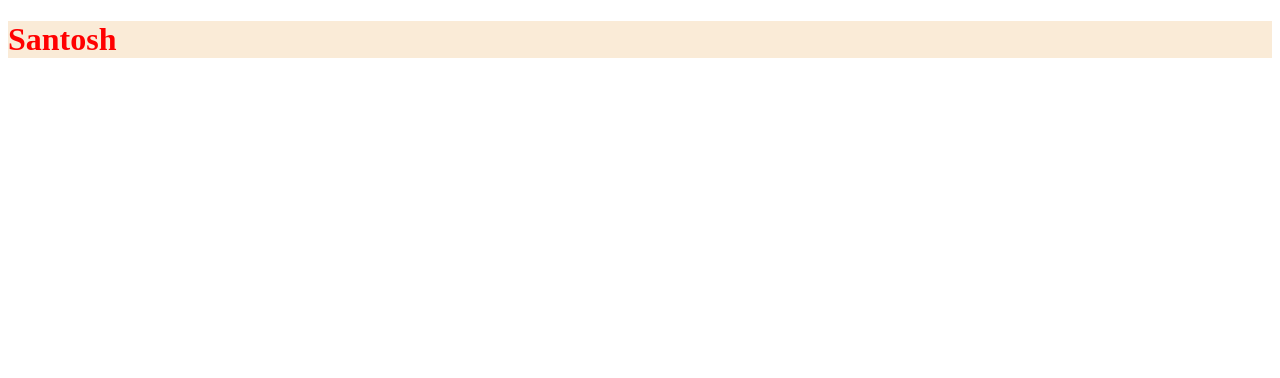
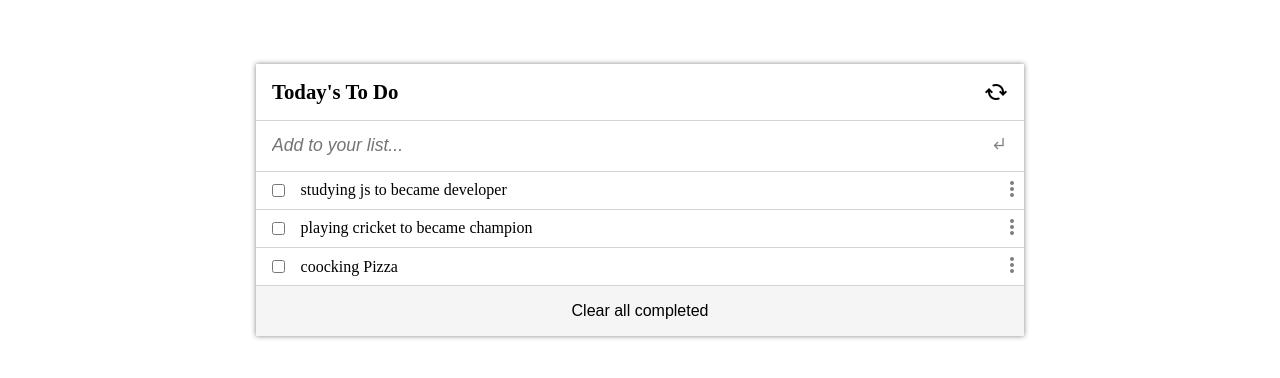
Before and after one commit to Santosh-Konappanavar/TodoList, a website built with webpack: page src/index.html in a window 1280 px wide. Built offline with nearby package versions, Linux system fonts and the light colour scheme.

Commit message:
ADD:list structure for Todo

```diff
--- a/src/index.css
+++ b/src/index.css
@@ -1,4 +1,94 @@
-h1 {
-  color: red;
-  background-color: antiquewhite;
+* {
+  margin: 0;
+  padding: 0;
 }
+
+body {
+  width: 100vw;
+}
+
+.main {
+  margin: 5% auto auto auto;
+  width: 60%;
+  display: flex;
+  flex-direction: column;
+  box-shadow: 0 0 5px gray;
+}
+
+.title {
+  display: flex;
+  align-items: center;
+  justify-content: space-between;
+  padding: 1rem;
+  border-bottom: 1px solid lightgray;
+}
+
+.title h1 {
+  font-size: 1.3rem;
+}
+
+.form {
+  display: flex;
+  align-items: center;
+  padding: 0.3rem 1rem;
+  border-bottom: 1px solid lightgray;
+  justify-content: space-between;
+}
+
+.inputform  {
+  border: none;
+  height: 2.5rem;
+  width: 55vw;
+  font-size: 1.1rem;
+  outline: none;
+}
+
+.inputform::placeholder {
+  font-size: 1.1rem;
+  font-style: italic;
+}
+
+.btnsubmit {
+  border: none;
+  background-color: white;
+  cursor: pointer;
+}
+
+.btnsubmit span {
+  font-size: 1.1rem;
+  color: gray;
+}
+
+.clearbtn {
+  width: 100%;
+  padding: 1rem 0;
+  border: none;
+  background-color: whitesmoke;
+  font-size: 1rem;
+}
+
+#list_container > li {
+  display: flex;
+  justify-content: space-between;
+  border-bottom: 1px solid lightgray;
+}
+
+#list_check {
+  display: flex;
+  align-items: center;
+  width: 70%;
+  padding: 0.6rem;
+}
+
+#checkbox {
+  margin-right: 10px;
+  width: 25px;
+  cursor: pointer;
+}
+
+#btn_dot {
+  border: none;
+  background: white;
+  color: gray;
+  cursor: all-scroll;
+}
--- a/src/index.html
+++ b/src/index.html
@@ -4,9 +4,34 @@
     <meta charset="UTF-8">
     <meta http-equiv="X-UA-Compatible" content="IE=edge">
     <meta name="viewport" content="width=device-width, initial-scale=1.0">
+    <link rel="stylesheet" href="https://fonts.googleapis.com/css2?family=Material+Symbols+Outlined:opsz,wght,FILL,GRAD@20..48,100..700,0..1,-50..200" />
     <title>Todo-List</title>
 </head>
 <body>
-    <h1>Santosh</h1>
+    <div class="main">
+        <div class="title">
+            <h1>Today's To Do</h1>
+            <span class="material-symbols-outlined">
+                cached
+            </span>
+        </div>
+        <div class="form_container">
+            <form class="form" id="form">
+                <input class="inputform" type="text" required placeholder="Add to your list..." id="inputvalue" />
+                <button type="submit" class="btnsubmit">
+                    <span class="material-symbols-outlined">
+                        subdirectory_arrow_left
+                    </span>
+                </button>
+            </form>
+        </div>
+        <div>
+            <ul id="list_container">
+            </ul>
+        </div>
+        <div class="clear">
+            <button type="button" class="clearbtn">Clear all completed</button>
+        </div>
+    </div>
 </body>
 </html>
--- a/src/index.js
+++ b/src/index.js
@@ -1 +1,37 @@
 import './index.css';
+
+const listitems = document.getElementById('list_container');
+const arr = [
+  {
+    description: 'studying js to became developer',
+    completed: false,
+    index: 1,
+  },
+  {
+    description: 'playing cricket to became champion',
+    completed: false,
+    index: 2,
+  },
+  {
+    description: 'coocking Pizza',
+    completed: false,
+    index: 3,
+  },
+];
+
+arr.forEach((item) => {
+  const li = document.createElement('li');
+  const listitem = `
+  <div id="list_check">
+  <input type="checkbox" id="checkbox" />
+  <p>${item.description}</p>
+</div>
+<button type="button" id="btn_dot">
+  <span class="material-symbols-outlined">
+      more_vert
+  </span>
+</button>
+  `;
+  li.innerHTML = listitem;
+  listitems.appendChild(li);
+});
```
Also changed, not shown: README.md.
